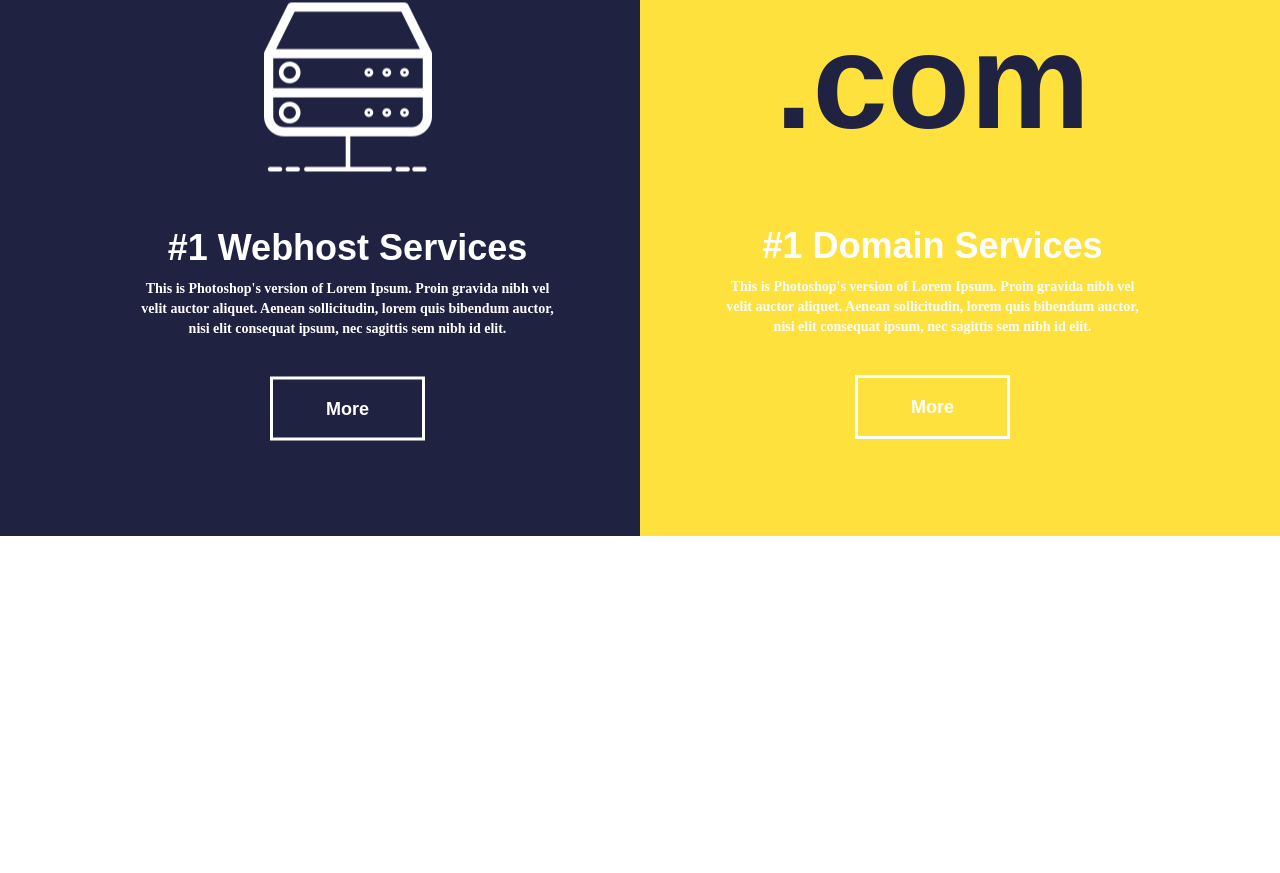
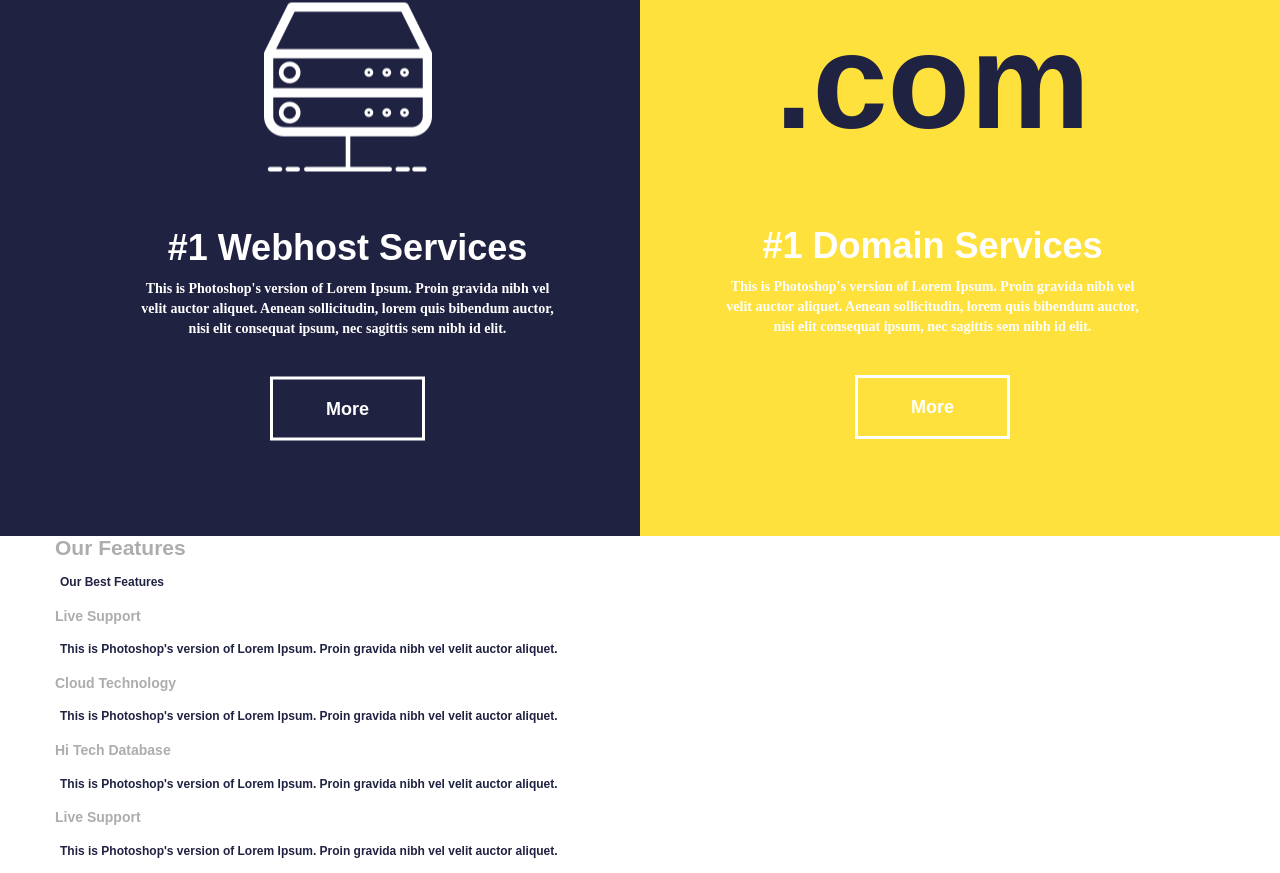
Before and after one commit to Olya-Velykgolova/ceit, a plain HTML site: page home_work/index.html in a window 1280 px wide. Shown: the part 1091-1964 px from the top of the page. Before the commit the page ends 1627 px from the top, so only its background shows below. Drawn offline with Linux system fonts and the light colour scheme; files whose address does not match are found by name.

Commit message:
Add files via upload

```diff
--- a/home_work/index.html
+++ b/home_work/index.html
@@ -81,4 +81,40 @@
 			<div class="side_bg side_bg_left"></div>
 			<div class="side_bg side_bg_right"></div>
 		</div>
+		<div class="srceen _features">
+		<div class="container">
+			<h2 class="screen-heading">Our Features</h2>
+			<p class="screen-subheading">Our Best Features</p>
+			<div class="row wrap">
+				<div class="col">
+					<div class="icon_after">
+						<span class="icon support"></span>
+					</div>
+					<h4 class="block-heading">Live Support</h4>
+					<p class="descript-features">This is Photoshop's version  of Lorem Ipsum. Proin gravida nibh vel velit auctor aliquet.</p>
+				</div>
+				<div class="col">
+					<div class="icon_after">
+						<span class="icon tech"></span>
+					</div>
+					<h4 class="block-heading">Cloud Technology</h4>
+					<p class="descript-features">This is Photoshop's version  of Lorem Ipsum. Proin gravida nibh vel velit auctor aliquet.</p>
+				</div>
+				<div class="col">
+					<div class="icon_after">
+						<span class="icon database"></span>
+					</div>
+					<h4 class="block-heading">Hi Tech Database</h4>
+					<p class="descript-features">This is Photoshop's version  of Lorem Ipsum. Proin gravida nibh vel velit auctor aliquet.</p>
+				</div>
+				<div class="col">
+					<div class="icon_after">
+						<span class="icon monitor"></span>
+					</div>
+					<h4 class="block-heading">Live Support</h4>
+					<p class="descript-features">This is Photoshop's version  of Lorem Ipsum. Proin gravida nibh vel velit auctor aliquet.</p>
+				</div>
+			</div>
+		</div>
+	</div>
 </body>
```
